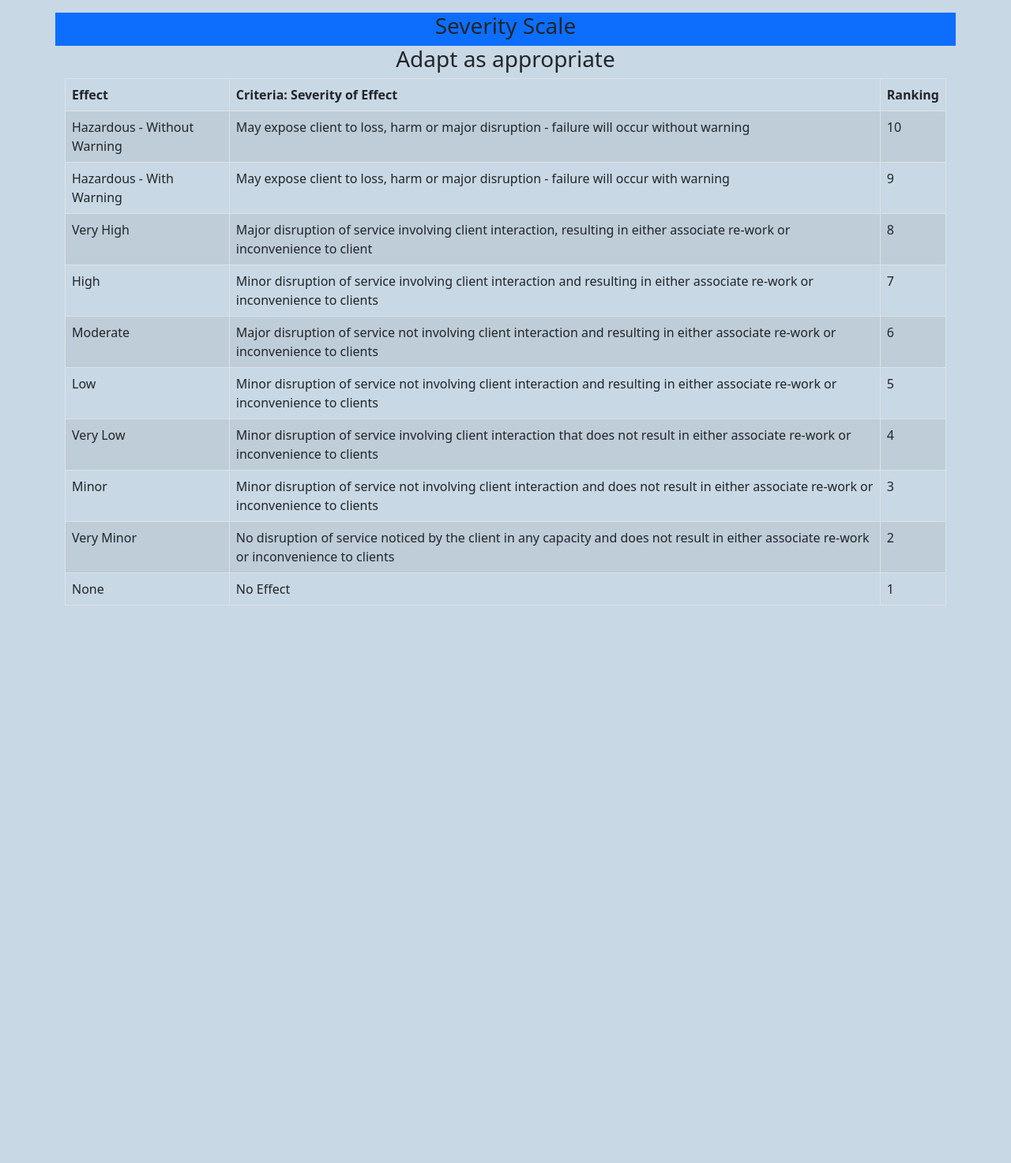
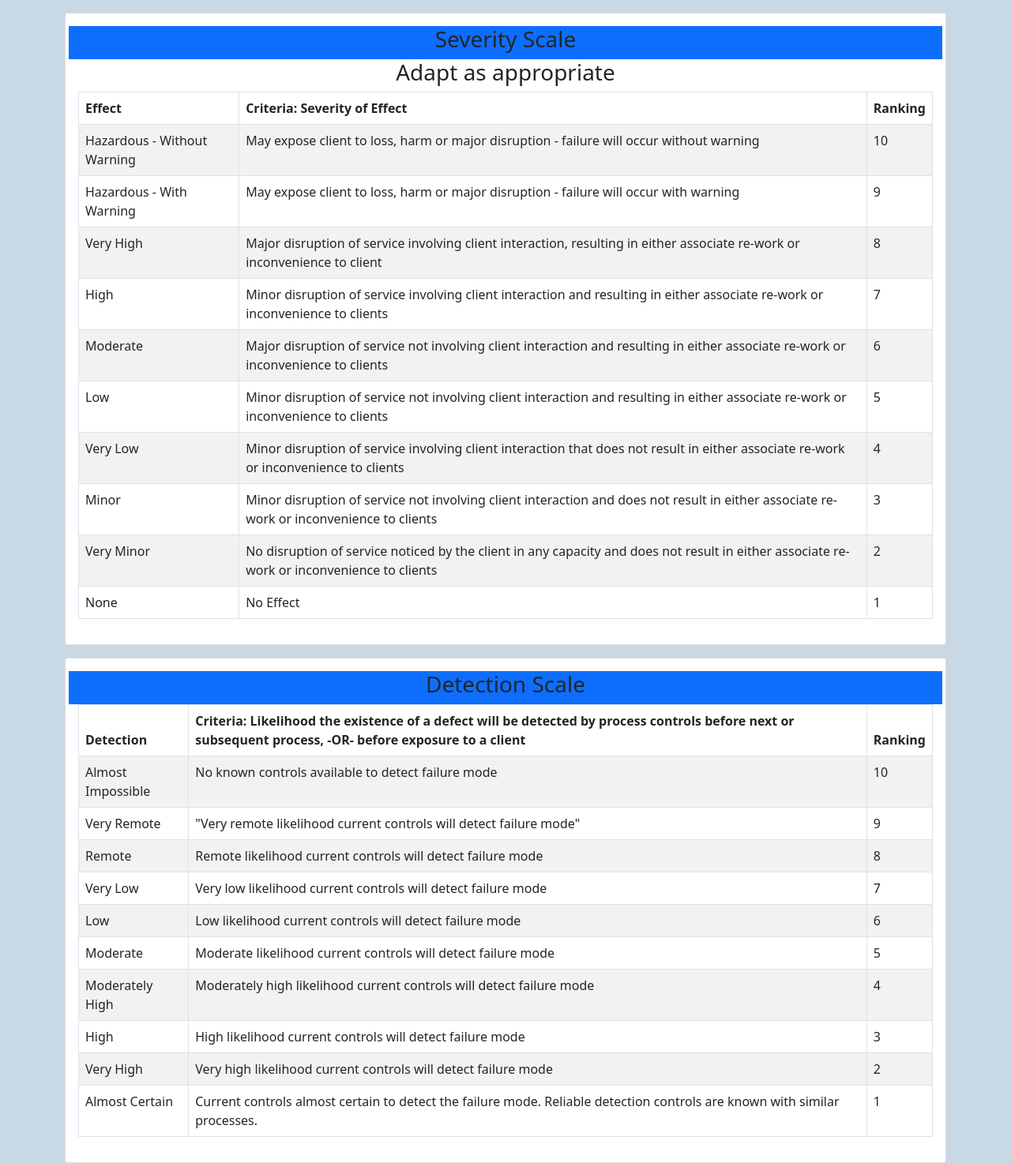
Before and after one commit to Gokukrish/fmeams, a Django app: page /fmea/scale in a window 1280 px wide. Shown: the part 72-1545 px from the top of the page at 79% size. Before the commit the page ends 839 px from the top, so only its background shows below. Run offline with Django 3.2, Linux system fonts and the light colour scheme; some libraries are stand-ins or nearby versions.

Commit message:
altered table

```diff
--- a/fmea_form/form.py
+++ b/fmea_form/form.py
@@ -57,9 +57,8 @@ class FmeaForm2(forms.ModelForm):
                 'class': "form-control mb-2",
                 'placeholder': 'Potential Failure Effect'
                 }),
-            'severity':TextInput(attrs={
+            'severity':forms.Select(attrs={
                 'class': "form-control mb-2",
-                'placeholder': 'Severity'
                 }),
             'potentialCause':TextInput(attrs={
                 'class': "form-control mb-2",
@@ -72,9 +71,8 @@ class FmeaForm2(forms.ModelForm):
                 'class': "form-control mb-2",
                 'placeholder': 'Current Controls'
                 }),
-            'detection':TextInput(attrs={
+            'detection':forms.Select(attrs={
                 'class': "form-control mb-2",
-                'placeholder': 'Detection'
                 }),
             'actionRecommended':TextInput(attrs={
                 'class': "form-control mb-2",
--- a/fmea_form/static/css/style.css
+++ b/fmea_form/static/css/style.css
@@ -55,6 +55,19 @@ body{
 }
 
 .row-color{
-    background-color: rgba(255, 89, 0, 0.611)!important;
+    background-color: rgb(12, 100, 12)!important;
 
 }
+
+.rotate > div {
+    -webkit-transform: rotate(-90deg);
+    -moz-transform: rotate(-90deg);
+    -ms-transform: rotate(-90deg);
+    -o-transform: rotate(-90deg);
+    transform: rotate(-90deg);
+}
+
+.head-color th {
+    background-color: rgb(12, 163, 80);
+
+}
--- a/fmea_form/templates/index.html
+++ b/fmea_form/templates/index.html
@@ -2,7 +2,7 @@
 {% load static %}
 {# load crispy_forms_tags #}
 {% block content %}
-<div class="container">
+<div class="container p-3" style="background-color:white;">
     <div class="text-center ">
         <h1 >Failure Mode and Effects Analysis (FMEA)</h1>
     </div>
@@ -27,6 +27,7 @@
 
 
    <h3>When to use FMEA</h3>
+
     <li>When a process, product, or service is being designed or redesigned</li>
     <li>When an existing process, product, or service is being applied in a new way</li>
     <li>Before developing control plans for a new or modified process</li>
@@ -40,7 +41,7 @@
         <b>Note:</b> This is a general procedure. Specific details may vary with standards of your organization or industry. Before undertaking an FMEA process, learn more about standards and specific methods in your organization and industry through other references and training.
     </p>
     <div class="text-center mb-3">
-        <img src="{%  static  'images/figure1.png'  %}" alt="Example">
+        <img src="{%  static  'images/figure1.png'  %}" class="img-fluid">
     </div>
 
 <ol>
--- a/fmea_form/templates/scale.html
+++ b/fmea_form/templates/scale.html
@@ -2,8 +2,9 @@
 {% load static %}
 {# load crispy_forms_tags #}
 {% block content %}
-<div class="container">
-    <div class="row text-center mt-3 bg-primary">
+<div class="container" >
+    <div class="card mt-3 p-3">
+        <div class="row text-center  bg-primary">
             <h3>Severity Scale</h3>
         </div>
         <div class="row text-center">
@@ -79,4 +80,88 @@
         </table>
     </div>
 
+   <div class="card mt-3 p-3">
+    <div class="row text-center  bg-primary ">
+        <h3>Detection Scale</h3>
+    </div>
+
+    <table class='table table-striped table-bordered table-hover' >
+        <thead>
+            <th>
+                Detection
+            </th>
+            <th>Criteria: Likelihood the existence of a defect will be detected by process controls before next or subsequent process, -OR- before exposure to a client</th>
+            <th>Ranking</th>
+        </thead>
+        <tbody>
+            <tr>
+                <td>Almost Impossible</td>
+                <td>No known controls available to detect failure mode
+                </td>
+                <td>10</td>
+            </tr>
+            <tr>
+                <td>Very Remote
+                </td>
+                <td>"Very remote likelihood current controls will
+                    detect failure mode"
+                </td>
+                <td>9</td>
+            </tr>
+            <tr>
+                <td>Remote</td>
+                <td>Remote likelihood current controls will
+                    detect failure mode</td>
+                <td>8</td>
+            </tr>
+            <tr>
+                <td>Very Low</td>
+                <td>Very low likelihood current controls will
+                    detect failure mode</td>
+                <td>7</td>
+            </tr>
+            <tr>
+                <td>Low
+                </td>
+                <td>Low likelihood current controls will detect failure mode</td>
+                <td>6</td>
+            </tr>
+            <tr>
+                <td>Moderate</td>
+                <td>Moderate likelihood current controls will
+                    detect failure mode</td>
+                <td>5</td>
+            </tr>
+            <tr>
+                <td>Moderately High</td>
+                <td>Moderately high likelihood current controls will
+                    detect failure mode</td>
+                <td>4</td>
+            </tr>
+            <tr>
+                <td>High</td>
+                <td>High likelihood current controls will detect failure mode</td>
+                <td>3</td>
+            </tr>
+            <tr>
+                <td>Very High</td>
+                <td>Very high likelihood current controls will
+                    detect failure mode</td>
+                <td>2</td>
+            </tr>
+            <tr>
+                <td>Almost Certain</td>
+                <td>Current controls almost certain to detect the failure mode.  Reliable detection controls are known
+                    with similar processes.</td>
+                <td>1</td>
+            </tr>
+
+
+        </tbody>
+
+    </table>
+   </div>
+
+</div>
+
 {% endblock %}
```
Also changed, not shown: fmea_form/models.py (+5 -2 lines), fmea_form/templates/show.html (+11 -3 lines), fmea_form/templates/view_process.html (+20 -20 lines), db.sqlite3. Lines whose indentation alone changed are shown as unchanged.
